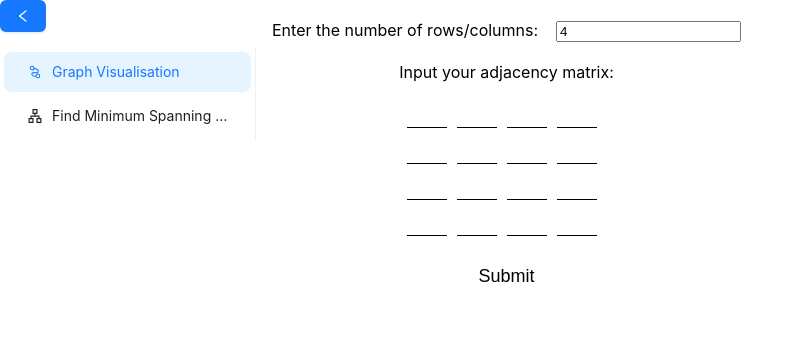
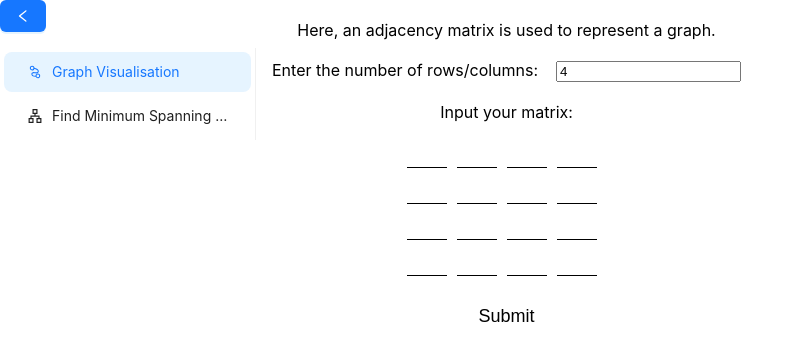
Before and after one commit to rachelyeohm/rachelyeohm.github.io, a React (Create React App) app: page /graph_theory in a window 1280 px wide. Shown: the top 360 px of the page, without its empty margins (0-804 px from the left). Built offline with nearby package versions, Linux system fonts and the light colour scheme.

Commit message:
Fixed wording describing inputting matrix

```diff
--- a/src/GraphVisualisation.js
+++ b/src/GraphVisualisation.js
@@ -13,6 +13,7 @@ const GraphVisualisation= () => {
     }
     return (
         <div>
+            <p className='general'>Here, an adjacency matrix is used to represent a graph.</p>
             <SquareMatrix directed = {true} onFormSubmit = {handleFormSubmit} />
             {submittedMatrix.length === 0 ? null  :
             (<div>
--- a/src/MST.js
+++ b/src/MST.js
@@ -14,6 +14,7 @@ const MST= () => {
     <div>
           <p className='general'>A minimum spanning tree is a subgraph with every vertex of the graph that is also a tree.</p>
           <p className='general'>We will use Kruskal's Algorithm and Prim's Algorithm to calculate the minimum spanning tree.</p>
+          <p className='general'>Here, an adjacency matrix is used to represent a graph.</p>
           <SquareMatrix directed = {false} onFormSubmit={handleFormSubmit}/>
           {submittedMatrix.length === 0 ? null  :
           (
--- a/src/Matrix.js
+++ b/src/Matrix.js
@@ -58,7 +58,7 @@ const MatrixForm = ({directed, matrix, setMatrix, onFormSubmit}) => { //for matr
 
   return (
     <div>
-        <p className = "general"> Input your adjacency matrix: </p>
+        <p className = "general"> Input your matrix: </p>
         <form className="matrix-form" onSubmit={handleSubmit}>
             {matrix.length > 0 ? addBlanks() : null}
             <button className="button" type="submit">Submit</button>
--- a/src/Solutions.js
+++ b/src/Solutions.js
@@ -15,7 +15,7 @@ const Solutions = () => {
       <div>
         <div>
             <AugmentedMatrix onFormSubmit={handleFormSubmit}/>
-            <p className='general'>There are {submittedCoeffMatrix.length === 0 ? "____" : calcNumberOfSolutions(submittedCoeffMatrix)} solutions.</p>
+            <p className='general'>There are {submittedCoeffMatrix.length === 0 ? "____" : calcNumberOfSolutions(submittedCoeffMatrix, submittedConstMatrix)} solutions.</p>
 
         </div>
 
@@ -26,8 +26,8 @@ const Solutions = () => {
 export default Solutions;
 
 
-const calcNumberOfSolutions = (coeffMatrix) => {
-  const result = calcAugmentedRREF(coeffMatrix);
+const calcNumberOfSolutions = (coeffMatrix, constMatrix) => {
+  const result = calcAugmentedRREF(coeffMatrix, constMatrix);
   function combineMatrices(coeffMatrix, constMatrix) {
     const rowCount = coeffMatrix.length;
     const combinedMatrix = new Array(rowCount);
```
